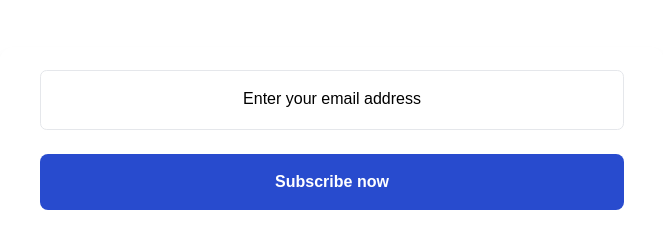
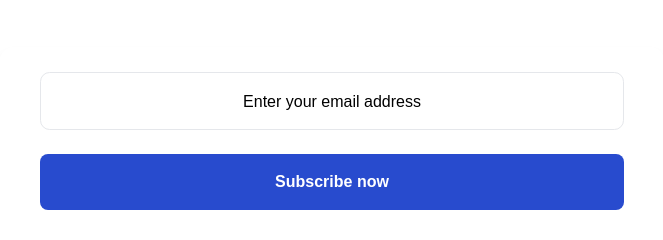
Before and after one commit to richie-sol/newsletter, a plain HTML site: page index.html in a window 1280 px wide. Shown: the part 415-655 px from the top of the page, 308-971 px from the left. Drawn offline with Linux system fonts and the light colour scheme; a web font is replaced by a local one.

Commit message:
changed the font size of the input form

```diff
--- a/index.css
+++ b/index.css
@@ -61,13 +61,16 @@ main{
 }
 input{
     width: 90%;
-    height: 4.5em;
+    height: 3em;
     display: block;
     align-items: center;
     margin-top: .5em;
     text-align: center;
     border-radius: .5em;
     border: 1px solid var(--lighter-gray);
+    padding-left: .5em;
+    padding-right: .5em;
+    font-size: 1.2em;
 }
 button{
     background-color: var(--button-color);
```
